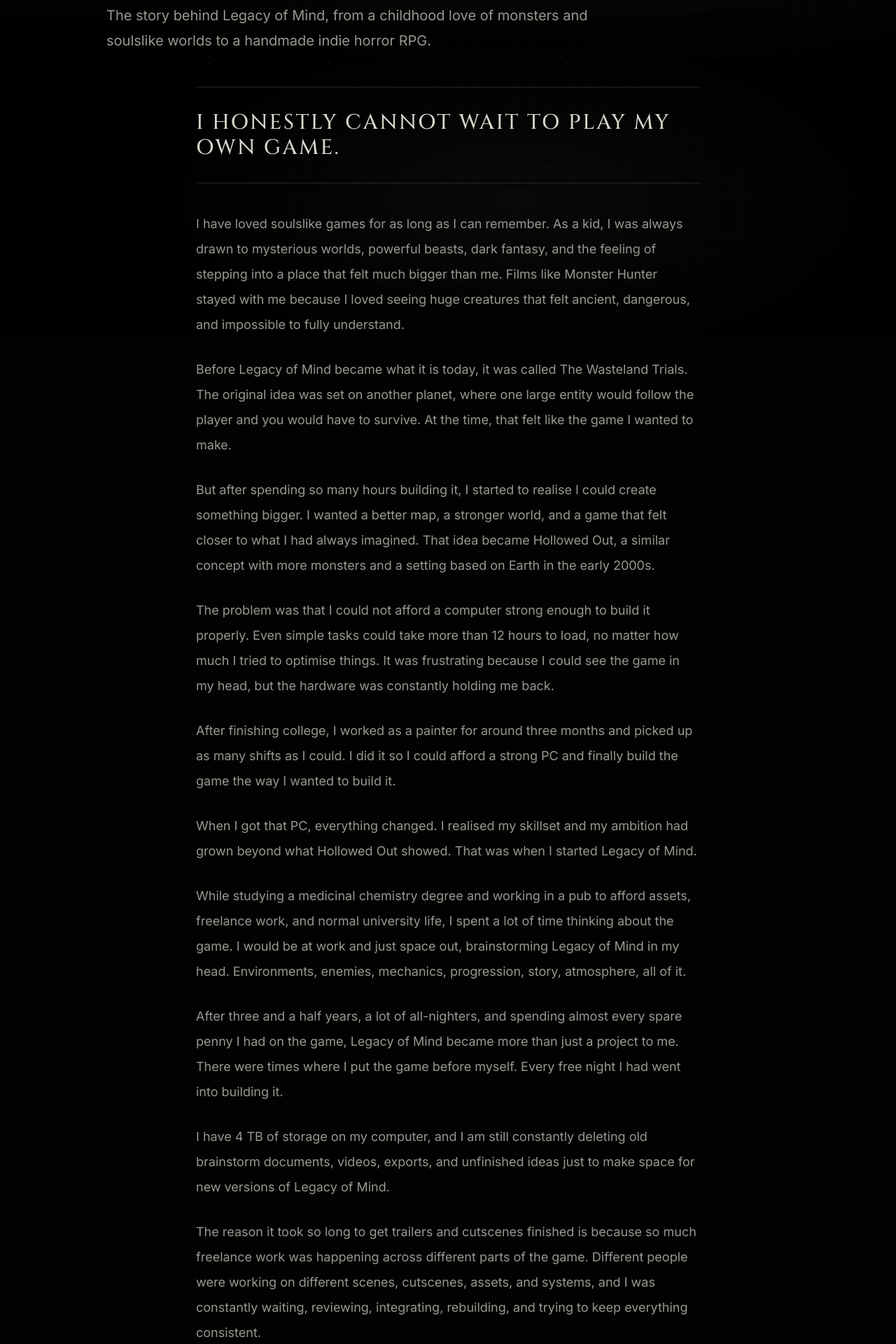
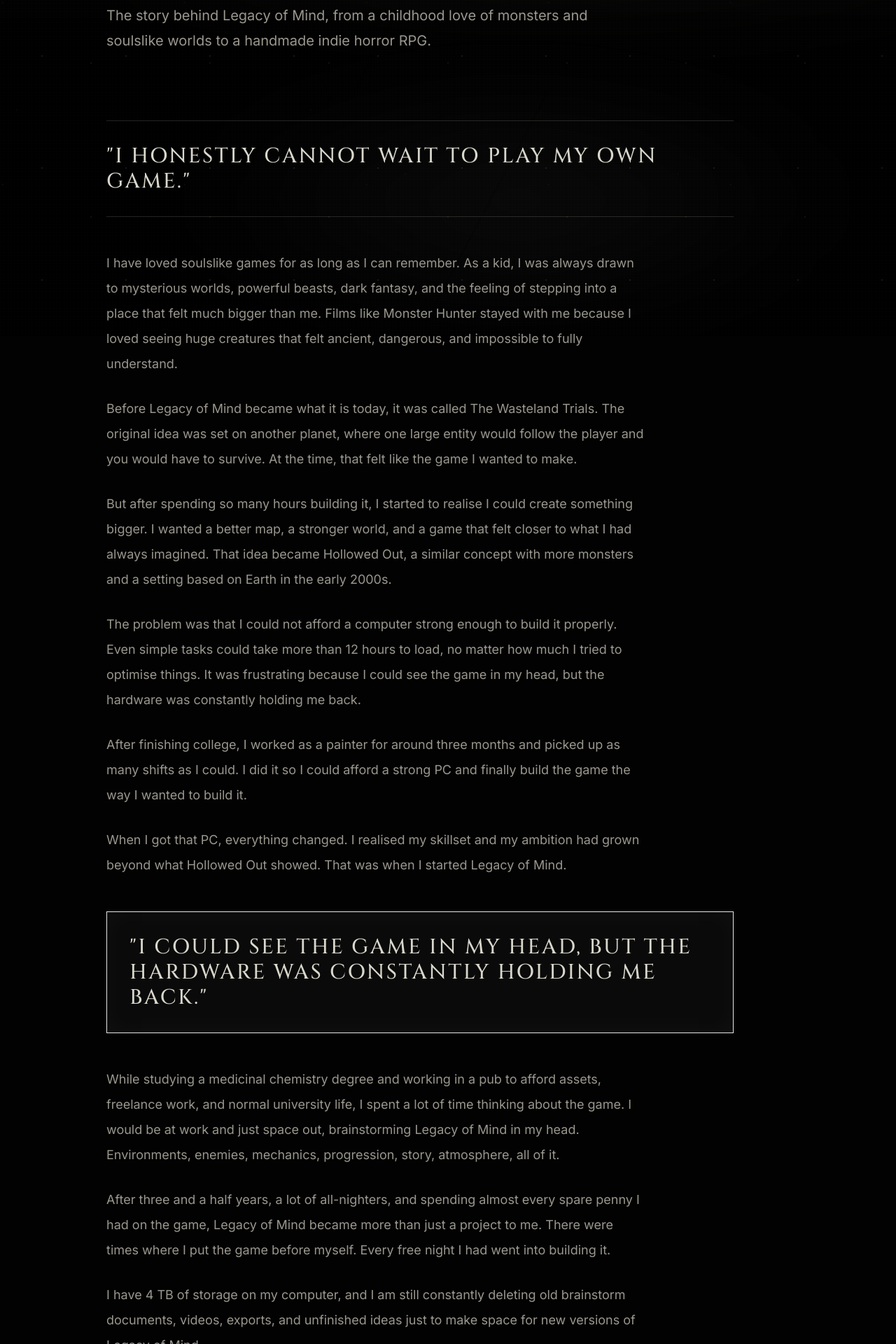
Before and after one commit to LegacyOfMind/LegacyOfMind-Website, a React (Vite) app: page /my-story in a window 1280 px wide. Shown: the part 320-2240 px from the top of the page at 70% size. Built offline with nearby package versions, Linux system fonts and the light colour scheme; no server answers.

Commit message:
Polish my story quote layout

```diff
--- a/src/pages/MyStory.tsx
+++ b/src/pages/MyStory.tsx
@@ -33,6 +33,26 @@
   'So if you are a player, a creator, a streamer, or an indie developer, I want the Legacy of Mind community to be a place where you can be part of the game, talk about your own work, and grow alongside it.',
 ];
 
+type PullQuoteProps = {
+  children: string;
+  variant?: 'line' | 'panel';
+};
+
+function PullQuote({ children, variant = 'line' }: PullQuoteProps) {
+  const classes =
+    variant === 'panel'
+      ? 'my-12 max-w-4xl border border-stone/20 bg-white/[0.035] p-6 shadow-insetStone md:p-8'
+      : 'my-12 max-w-4xl border-y border-border py-8';
+
+  return (
+    <blockquote className={classes}>
+      <p className="font-display text-xl uppercase leading-snug tracking-[0.08em] text-stone md:text-3xl">
+        "{children}"
+      </p>
+    </blockquote>
+  );
+}
+
 export function MyStory() {
   return (
     <main className="relative z-10 pt-28">
@@ -46,30 +66,56 @@
         </p>
       </section>
 
-      <article className="mx-auto max-w-3xl px-4 pb-24 lg:px-6">
-        <div className="border-y border-border py-8">
-          <p className="font-display text-2xl uppercase leading-snug tracking-[0.08em] text-stone md:text-3xl">
-            I honestly cannot wait to play my own game.
-          </p>
-        </div>
+      <article className="mx-auto max-w-5xl px-4 pb-24 lg:px-6">
+        <PullQuote>I honestly cannot wait to play my own game.</PullQuote>
 
-        <div className="mt-10 space-y-7 text-base leading-8 text-muted md:text-lg md:leading-9">
-          {storyParagraphs.slice(0, 16).map((paragraph) => (
+        <div className="mt-10 max-w-3xl space-y-7 text-base leading-8 text-muted md:text-lg md:leading-9">
+          {storyParagraphs.slice(0, 6).map((paragraph) => (
             <p key={paragraph}>{paragraph}</p>
           ))}
         </div>
 
-        <div className="my-12 border border-stone/20 bg-white/[0.035] p-6 shadow-insetStone md:p-8">
-          <p className="font-display text-xl uppercase leading-snug tracking-[0.08em] text-stone md:text-2xl">
-            Every metre of the map is handmade. Nothing is procedurally generated.
-          </p>
-        </div>
+        <PullQuote variant="panel">I could see the game in my head, but the hardware was constantly holding me back.</PullQuote>
 
-        <div className="space-y-7 text-base leading-8 text-muted md:text-lg md:leading-9">
-          {storyParagraphs.slice(16).map((paragraph) => (
+        <div className="max-w-3xl space-y-7 text-base leading-8 text-muted md:text-lg md:leading-9">
+          {storyParagraphs.slice(6, 10).map((paragraph) => (
             <p key={paragraph}>{paragraph}</p>
           ))}
         </div>
+
+        <PullQuote>Legacy of Mind became more than just a project to me.</PullQuote>
+
+        <div className="max-w-3xl space-y-7 text-base leading-8 text-muted md:text-lg md:leading-9">
+          {storyParagraphs.slice(10, 15).map((paragraph) => (
+            <p key={paragraph}>{paragraph}</p>
+          ))}
+        </div>
+
+        <PullQuote variant="panel">AI can be useful, but it cannot replicate the connection I have to this game.</PullQuote>
+
+        <div className="max-w-3xl space-y-7 text-base leading-8 text-muted md:text-lg md:leading-9">
+          {storyParagraphs.slice(15, 20).map((paragraph) => (
+            <p key={paragraph}>{paragraph}</p>
+          ))}
+        </div>
+
+        <PullQuote>Every metre of the map is handmade. Nothing is procedurally generated.</PullQuote>
+
+        <div className="max-w-3xl space-y-7 text-base leading-8 text-muted md:text-lg md:leading-9">
+          {storyParagraphs.slice(20, 24).map((paragraph) => (
+            <p key={paragraph}>{paragraph}</p>
+          ))}
+        </div>
+
+        <PullQuote variant="panel">The atmosphere alone made me want to keep going.</PullQuote>
+
+        <div className="max-w-3xl space-y-7 text-base leading-8 text-muted md:text-lg md:leading-9">
+          {storyParagraphs.slice(24).map((paragraph) => (
+            <p key={paragraph}>{paragraph}</p>
+          ))}
+        </div>
+
+        <PullQuote>I want the Legacy of Mind community to be a place where people can grow alongside it.</PullQuote>
 
         <div className="mt-12 border-t border-border pt-8">
           <CTAButton href="/" variant="ghost" className="w-full sm:w-auto">
```
